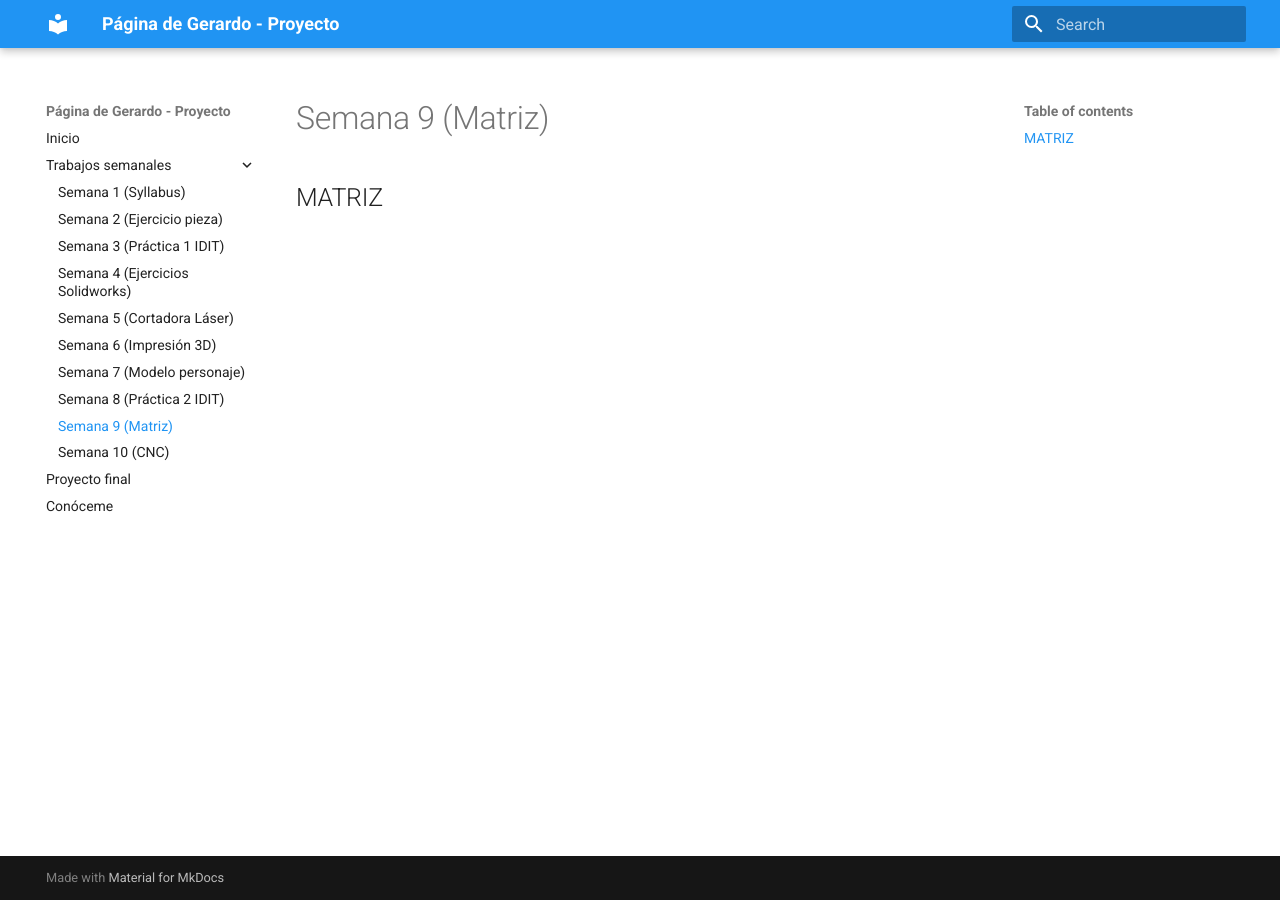
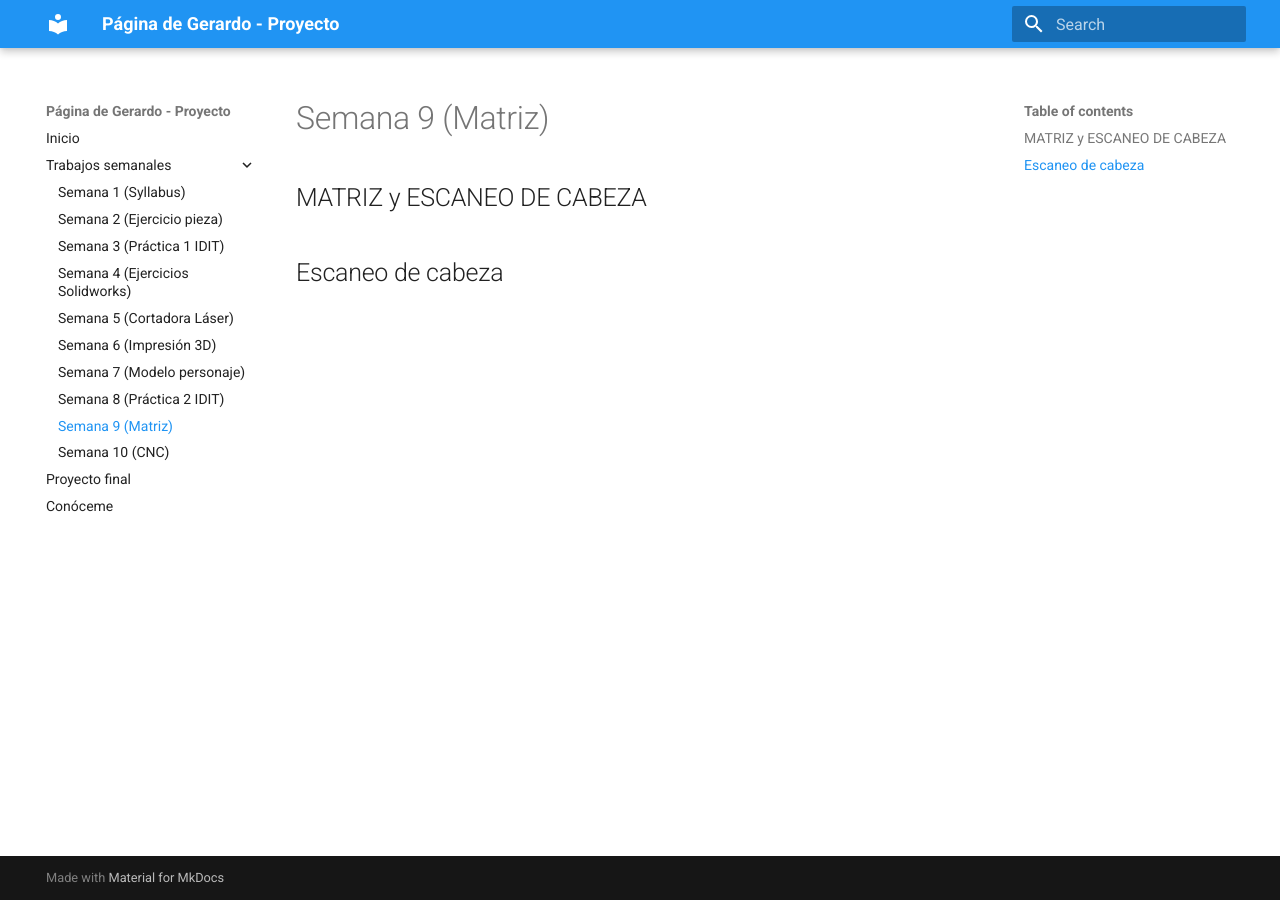
Before and after one commit to Gerardo-Esquivel/PortafolioProyecto, an MkDocs documentation site: the page built from docs/semana9.md, in a window 1280 px wide. Built offline with MkDocs 1.6.1 and Material for MkDocs 9.7.7, drawn with Linux system fonts in a browser that asks for light colours.

Commit message:
Update semana9.md

```diff
--- a/docs/semana9.md
+++ b/docs/semana9.md
@@ -1 +1,4 @@
-## MATRIZ
+## MATRIZ y ESCANEO DE CABEZA
+
+
+## Escaneo de cabeza
```
